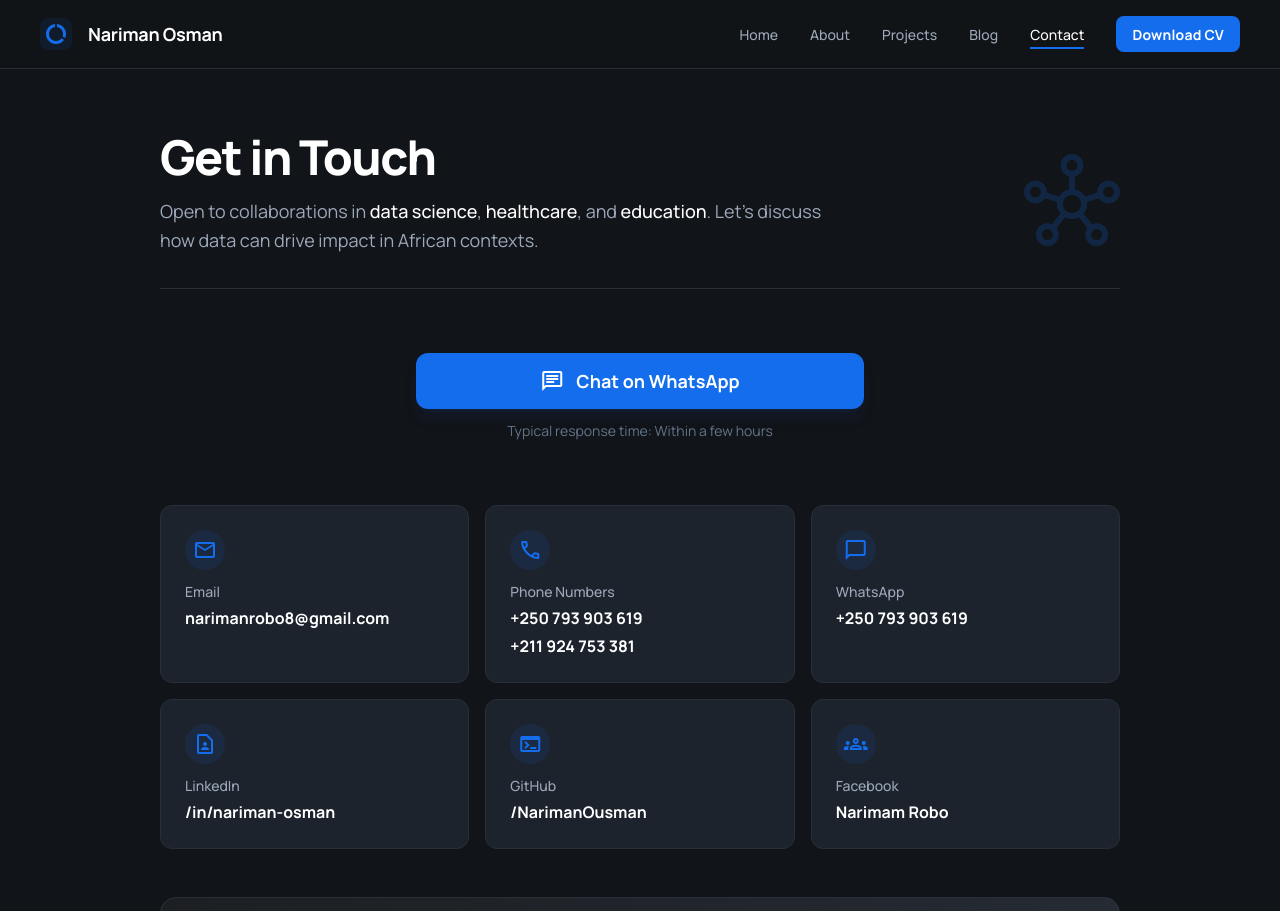
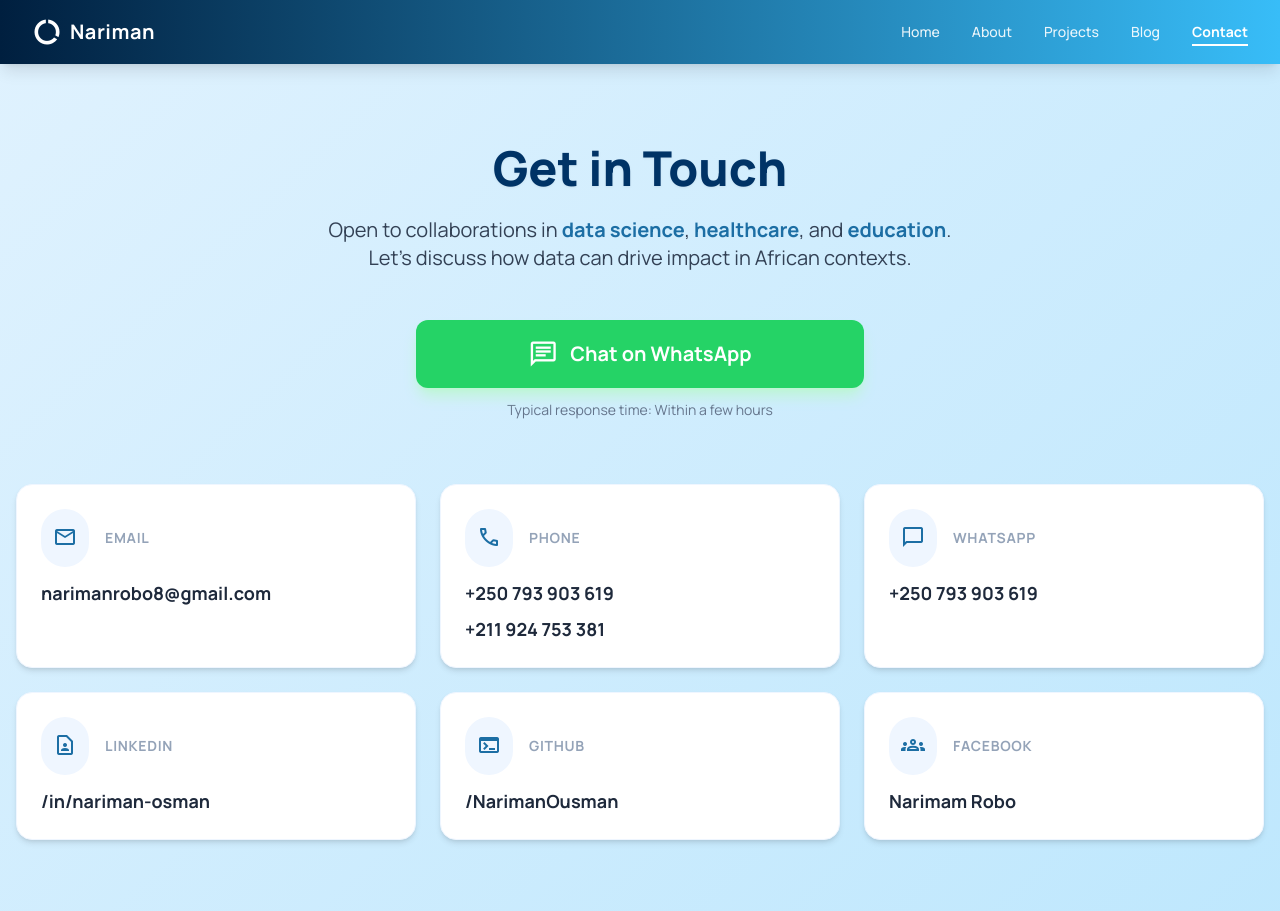
Before and after one commit to NarimanOusman/my_portfolio, a Django app: page /contact/ in a window 1280 px wide. Shown: the top 911 px of the page. Run offline with Django 5.2, Linux system fonts and the light colour scheme; some libraries are stand-ins or nearby versions; grey boxes are pictures that could not be loaded.

Commit message:
final commit

```diff
--- a/templates/contact.html
+++ b/templates/contact.html
@@ -1,48 +1,28 @@
 <!DOCTYPE html>
-
-<html class="dark" lang="en"><head>
+<html lang="en"><head>
 <meta charset="utf-8"/>
 <meta content="width=device-width, initial-scale=1.0" name="viewport"/>
 <title>Contact | Nariman Osman Portfolio</title>
-<!-- Google Fonts -->
 <link href="https://fonts.googleapis.com" rel="preconnect"/>
 <link crossorigin="" href="https://fonts.gstatic.com" rel="preconnect"/>
 <link href="https://fonts.googleapis.com/css2?family=Manrope:wght@400;500;700;800&amp;display=swap" rel="stylesheet"/>
-<!-- Material Symbols -->
 <link href="https://fonts.googleapis.com/css2?family=Material+Symbols+Outlined:wght,FILL@100..700,0..1&amp;display=swap" rel="stylesheet"/>
-<link href="https://fonts.googleapis.com/css2?family=Material+Symbols+Outlined:wght,FILL@100..700,0..1&amp;display=swap" rel="stylesheet"/>
-<!-- Tailwind CSS -->
 <script src="https://cdn.tailwindcss.com?plugins=forms,container-queries"></script>
-<!-- Theme Config -->
-<script id="tailwind-config">
+<script>
         tailwind.config = {
-            darkMode: "class",
             theme: {
                 extend: {
                     colors: {
-                        "primary": "#136dec",
-                        "background-light": "#f6f7f8",
-                        "background-dark": "#111418",
-                        "surface-dark": "#1c232d",
-                        "border-dark": "#282f39",
+                        primary: "#1C6EA4",
                     },
                     fontFamily: {
                         "display": ["Manrope", "sans-serif"]
-                    },
-                    borderRadius: {
-                        "DEFAULT": "0.25rem",
-                        "lg": "0.5rem",
-                        "xl": "0.75rem",
-                        "2xl": "1rem",
-                        "full": "9999px"
                     },
                 },
             },
         }
     </script>
-<style>
-        /* Smooth underline animation for nav links */
-        .nav-link {
+<style>.nav-link {
             position: relative;
         }
         .nav-link::after {
@@ -52,7 +32,7 @@
             height: 2px;
             bottom: -4px;
             left: 0;
-            background-color: #136dec;
+            background-color: white;
             transform: scaleX(0);
             transform-origin: bottom right;
             transition: transform 0.3s ease-out;
@@ -63,181 +43,153 @@
         }
         .nav-link.active::after {
             transform: scaleX(1);
-            background-color: #136dec;
-        }
-        .nav-link.active {
-            color: white;
-        }
-
-        /* Custom scrollbar for cleanliness */
-        ::-webkit-scrollbar {
+            background-color: white;
+        }::-webkit-scrollbar {
             width: 8px;
         }
         ::-webkit-scrollbar-track {
-            background: #111418;
+            background: #f0f9ff;
         }
         ::-webkit-scrollbar-thumb {
-            background: #282f39;
+            background: #1C6EA4;
             border-radius: 4px;
         }
         ::-webkit-scrollbar-thumb:hover {
-            background: #3b4554;
+            background: #0f172a;
         }
     </style>
 </head>
-<body class="bg-background-light dark:bg-background-dark text-slate-900 dark:text-white font-display overflow-x-hidden min-h-screen flex flex-col">
-<!-- Navigation -->
-<header class="sticky top-0 z-50 w-full border-b border-border-dark bg-[#111418]/90 backdrop-blur-md">
-<div class="px-4 md:px-10 py-4 flex items-center justify-between max-w-7xl mx-auto w-full">
-<div class="flex items-center gap-4 text-white">
-<div class="size-8 text-primary flex items-center justify-center rounded-lg bg-primary/10">
-<span class="material-symbols-outlined">data_usage</span>
+<body class="font-display min-h-screen flex flex-col bg-gradient-to-br from-[#e0f2fe] to-[#bae6fd] text-slate-800">
+<header class="sticky top-0 z-50 w-full shadow-lg bg-gradient-to-r from-[#001f3f] to-[#38bdf8]">
+<div class="max-w-7xl mx-auto px-4 sm:px-6 lg:px-8">
+<div class="flex justify-between items-center h-16">
+<div class="flex items-center gap-2 text-white">
+<span class="material-symbols-outlined text-3xl">data_usage</span>
+<h2 class="text-xl font-bold tracking-wide">Nariman</h2>
 </div>
-<h2 class="text-white text-lg font-bold leading-tight tracking-[-0.015em]">Nariman Osman</h2>
-</div>
-<!-- Desktop Nav -->
-<nav class="hidden md:flex flex-1 justify-end items-center gap-8">
-<div class="flex items-center gap-8">
-<a class="nav-link text-[#9da8b9] text-sm font-medium leading-normal hover:text-white transition-colors" href="#">Home</a>
-<a class="nav-link text-[#9da8b9] text-sm font-medium leading-normal hover:text-white transition-colors" href="#">About</a>
-<a class="nav-link text-[#9da8b9] text-sm font-medium leading-normal hover:text-white transition-colors" href="#">Projects</a>
-<a class="nav-link text-[#9da8b9] text-sm font-medium leading-normal hover:text-white transition-colors" href="#">Blog</a>
-<a class="nav-link active text-white text-sm font-medium leading-normal" href="#">Contact</a>
-</div>
-<button class="flex cursor-pointer items-center justify-center overflow-hidden rounded-lg h-9 px-4 bg-primary text-white text-sm font-bold leading-normal tracking-[0.015em] hover:bg-blue-600 transition-colors">
-<span class="truncate">Download CV</span>
-</button>
+<nav class="hidden md:flex gap-8 items-center text-white">
+<a class="nav-link text-sm font-medium opacity-90 hover:opacity-100 transition-opacity" href="#">Home</a>
+<a class="nav-link text-sm font-medium opacity-90 hover:opacity-100 transition-opacity" href="#">About</a>
+<a class="nav-link text-sm font-medium opacity-90 hover:opacity-100 transition-opacity" href="#">Projects</a>
+<a class="nav-link text-sm font-medium opacity-90 hover:opacity-100 transition-opacity" href="#">Blog</a>
+<a class="nav-link active text-sm font-bold" href="#">Contact</a>
 </nav>
-<!-- Mobile Menu Icon (Placeholder for responsive behavior) -->
-<div class="md:hidden text-white cursor-pointer">
-<span class="material-symbols-outlined">menu</span>
-</div>
-</div>
-</header>
-<!-- Main Content -->
-<main class="flex-grow flex flex-col items-center justify-start w-full px-4 md:px-10 py-10 md:py-16">
-<div class="layout-content-container flex flex-col max-w-[960px] w-full flex-1 gap-12">
-<!-- Hero Section -->
-<div class="flex flex-col md:flex-row justify-between items-start md:items-end gap-6 border-b border-border-dark pb-8">
-<div class="flex flex-col gap-4 max-w-2xl">
-<h1 class="text-white text-4xl md:text-5xl font-black leading-tight tracking-[-0.033em]">Get in Touch</h1>
-<p class="text-[#9da8b9] text-lg font-normal leading-relaxed">
-                        Open to collaborations in <span class="text-white font-medium">data science</span>, <span class="text-white font-medium">healthcare</span>, and <span class="text-white font-medium">education</span>.
-                        Let's discuss how data can drive impact in African contexts.
-                    </p>
-</div>
-<!-- Abstract decorative shape for visual interest -->
-<div class="hidden md:block opacity-20">
-<span class="material-symbols-outlined text-8xl text-primary" style="font-size: 96px;">hub</span>
-</div>
-</div>
-<!-- WhatsApp CTA -->
-<div class="flex flex-col items-center justify-center py-4">
-<a class="w-full max-w-md group" href="https://wa.me/250793903619" target="_blank">
-<button class="w-full cursor-pointer flex items-center justify-center rounded-xl h-14 px-6 bg-primary hover:bg-blue-600 text-white gap-3 text-lg font-bold shadow-lg shadow-blue-900/20 transition-all transform group-hover:-translate-y-1">
-<span class="material-symbols-outlined">chat</span>
-<span>Chat on WhatsApp</span>
-</button>
-</a>
-<p class="mt-3 text-[#64748b] text-sm">Typical response time: Within a few hours</p>
-</div>
-<!-- Contact Details Grid -->
-<div class="grid grid-cols-1 md:grid-cols-2 lg:grid-cols-3 gap-4">
-<!-- Email Card -->
-<a class="group flex flex-col gap-3 p-6 rounded-xl bg-surface-dark border border-border-dark hover:border-primary/50 hover:bg-[#1f2937] transition-all" href="mailto:narimanrobo8@gmail.com">
-<div class="size-10 rounded-full bg-primary/10 flex items-center justify-center text-primary group-hover:bg-primary group-hover:text-white transition-colors">
-<span class="material-symbols-outlined">mail</span>
-</div>
-<div>
-<p class="text-[#9da8b9] text-sm font-medium mb-1">Email</p>
-<p class="text-white font-semibold text-base break-all">narimanrobo8@gmail.com</p>
-</div>
-</a>
-<!-- Phone Card -->
-<div class="group flex flex-col gap-3 p-6 rounded-xl bg-surface-dark border border-border-dark hover:border-primary/50 hover:bg-[#1f2937] transition-all">
-<div class="size-10 rounded-full bg-primary/10 flex items-center justify-center text-primary group-hover:bg-primary group-hover:text-white transition-colors">
-<span class="material-symbols-outlined">call</span>
-</div>
-<div>
-<p class="text-[#9da8b9] text-sm font-medium mb-1">Phone Numbers</p>
-<div class="flex flex-col gap-1">
-<a class="text-white font-semibold text-base hover:text-primary transition-colors" href="tel:+250793903619">+250 793 903 619</a>
-<a class="text-white font-semibold text-base hover:text-primary transition-colors" href="tel:+211924753381">+211 924 753 381</a>
+<div class="md:hidden flex items-center text-white">
+<label class="cursor-pointer" for="menu-toggle">
+<span class="material-symbols-outlined text-3xl">menu</span>
+</label>
 </div>
 </div>
 </div>
-<!-- WhatsApp Card (Secondary) -->
-<a class="group flex flex-col gap-3 p-6 rounded-xl bg-surface-dark border border-border-dark hover:border-primary/50 hover:bg-[#1f2937] transition-all" href="https://wa.me/250793903619" target="_blank">
-<div class="size-10 rounded-full bg-primary/10 flex items-center justify-center text-primary group-hover:bg-primary group-hover:text-white transition-colors">
-<span class="material-symbols-outlined">chat_bubble</span>
+<input class="peer hidden" id="menu-toggle" type="checkbox"/>
+<div class="hidden peer-checked:flex flex-col absolute top-16 right-0 w-1/2 h-[50vh] bg-gradient-to-b from-[#001f3f] to-[#38bdf8] shadow-2xl rounded-bl-2xl p-6 z-40 transition-all origin-top-right">
+<a class="py-3 text-white border-b border-white/20 hover:pl-2 transition-all font-medium" href="/">Home</a>
+<a class="py-3 text-white border-b border-white/20 hover:pl-2 transition-all font-medium" href="/about">About</a>
+<a class="py-3 text-white border-b border-white/20 hover:pl-2 transition-all font-medium" href="/projects">Projects</a>
+<a class="py-3 text-white border-b border-white/20 hover:pl-2 transition-all font-medium" href="/blog">Blog</a>
+<a class="py-3 text-white font-bold hover:pl-2 transition-all" href="/contact">Contact</a>
 </div>
-<div>
-<p class="text-[#9da8b9] text-sm font-medium mb-1">WhatsApp</p>
-<p class="text-white font-semibold text-base">+250 793 903 619</p>
+</header>
+<main class="flex-grow w-full max-w-7xl mx-auto px-4 py-12 md:py-20 flex flex-col items-center">
+<div class="text-center max-w-3xl mx-auto mb-12">
+<h1 class="text-4xl md:text-5xl font-extrabold text-[#003366] mb-6 drop-shadow-sm">Get in Touch</h1>
+<p class="text-slate-700 text-lg md:text-xl leading-relaxed">
+                Open to collaborations in <span class="font-bold text-[#1C6EA4]">data science</span>, <span class="font-bold text-[#1C6EA4]">healthcare</span>, and <span class="font-bold text-[#1C6EA4]">education</span>.
+                <br class="hidden md:block"/>Let's discuss how data can drive impact in African contexts.
+            </p>
 </div>
+<div class="w-full max-w-md mb-16">
+<a class="group relative flex items-center justify-center w-full bg-[#25D366] hover:bg-[#1ebc51] text-white rounded-xl py-4 px-6 shadow-lg shadow-green-200 transition-all transform hover:-translate-y-1" href="https://wa.me/250793903619" target="_blank">
+<span class="material-symbols-outlined text-3xl mr-3">chat</span>
+<span class="text-xl font-bold">Chat on WhatsApp</span>
 </a>
-<!-- LinkedIn Card -->
-<a class="group flex flex-col gap-3 p-6 rounded-xl bg-surface-dark border border-border-dark hover:border-primary/50 hover:bg-[#1f2937] transition-all" href="https://linkedin.com/in/nariman-osman-b9a8783a3" target="_blank">
-<div class="size-10 rounded-full bg-primary/10 flex items-center justify-center text-primary group-hover:bg-primary group-hover:text-white transition-colors">
-<span class="material-symbols-outlined">contact_page</span>
+<p class="text-center text-slate-500 text-sm mt-3">Typical response time: Within a few hours</p>
 </div>
-<div>
-<p class="text-[#9da8b9] text-sm font-medium mb-1">LinkedIn</p>
-<p class="text-white font-semibold text-base">/in/nariman-osman</p>
+<div class="grid grid-cols-1 md:grid-cols-2 lg:grid-cols-3 gap-6 w-full">
+<a class="group bg-white p-6 rounded-2xl shadow-md hover:shadow-xl border border-blue-50 transition-all duration-300 transform hover:-translate-y-1" href="mailto:narimanrobo8@gmail.com">
+<div class="flex items-center gap-4 mb-3">
+<div class="p-3 rounded-full bg-blue-50 text-[#1C6EA4] group-hover:bg-[#1C6EA4] group-hover:text-white transition-colors">
+<span class="material-symbols-outlined text-2xl">mail</span>
 </div>
+<h3 class="font-bold text-slate-400 text-sm uppercase tracking-wider">Email</h3>
+</div>
+<p class="text-slate-800 font-bold text-lg break-all group-hover:text-[#1C6EA4] transition-colors">narimanrobo8@gmail.com</p>
 </a>
-<!-- GitHub Card -->
-<a class="group flex flex-col gap-3 p-6 rounded-xl bg-surface-dark border border-border-dark hover:border-primary/50 hover:bg-[#1f2937] transition-all" href="https://github.com/NarimanOusman/" target="_blank">
-<div class="size-10 rounded-full bg-primary/10 flex items-center justify-center text-primary group-hover:bg-primary group-hover:text-white transition-colors">
-<span class="material-symbols-outlined">terminal</span>
+<div class="bg-white p-6 rounded-2xl shadow-md hover:shadow-xl border border-blue-50 transition-all duration-300">
+<div class="flex items-center gap-4 mb-3">
+<div class="p-3 rounded-full bg-blue-50 text-[#1C6EA4]">
+<span class="material-symbols-outlined text-2xl">call</span>
 </div>
-<div>
-<p class="text-[#9da8b9] text-sm font-medium mb-1">GitHub</p>
-<p class="text-white font-semibold text-base">/NarimanOusman</p>
+<h3 class="font-bold text-slate-400 text-sm uppercase tracking-wider">Phone</h3>
 </div>
+<div class="flex flex-col gap-2">
+<a class="text-slate-800 font-bold text-lg hover:text-[#1C6EA4] transition-colors" href="tel:+250793903619">+250 793 903 619</a>
+<a class="text-slate-800 font-bold text-lg hover:text-[#1C6EA4] transition-colors" href="tel:+211924753381">+211 924 753 381</a>
+</div>
+</div>
+<a class="group bg-white p-6 rounded-2xl shadow-md hover:shadow-xl border border-blue-50 transition-all duration-300 transform hover:-translate-y-1" href="https://wa.me/250793903619" target="_blank">
+<div class="flex items-center gap-4 mb-3">
+<div class="p-3 rounded-full bg-blue-50 text-[#1C6EA4] group-hover:bg-[#1C6EA4] group-hover:text-white transition-colors">
+<span class="material-symbols-outlined text-2xl">chat_bubble</span>
+</div>
+<h3 class="font-bold text-slate-400 text-sm uppercase tracking-wider">WhatsApp</h3>
+</div>
+<p class="text-slate-800 font-bold text-lg group-hover:text-[#1C6EA4] transition-colors">+250 793 903 619</p>
 </a>
-<!-- Facebook Card -->
-<a class="group flex flex-col gap-3 p-6 rounded-xl bg-surface-dark border border-border-dark hover:border-primary/50 hover:bg-[#1f2937] transition-all" href="#" target="_blank">
-<div class="size-10 rounded-full bg-primary/10 flex items-center justify-center text-primary group-hover:bg-primary group-hover:text-white transition-colors">
-<span class="material-symbols-outlined">groups</span>
+<a class="group bg-white p-6 rounded-2xl shadow-md hover:shadow-xl border border-blue-50 transition-all duration-300 transform hover:-translate-y-1" href="https://linkedin.com/in/nariman-osman-b9a8783a3" target="_blank">
+<div class="flex items-center gap-4 mb-3">
+<div class="p-3 rounded-full bg-blue-50 text-[#1C6EA4] group-hover:bg-[#1C6EA4] group-hover:text-white transition-colors">
+<span class="material-symbols-outlined text-2xl">contact_page</span>
 </div>
-<div>
-<p class="text-[#9da8b9] text-sm font-medium mb-1">Facebook</p>
-<p class="text-white font-semibold text-base">Narimam Robo</p>
+<h3 class="font-bold text-slate-400 text-sm uppercase tracking-wider">LinkedIn</h3>
 </div>
+<p class="text-slate-800 font-bold text-lg group-hover:text-[#1C6EA4] transition-colors">/in/nariman-osman</p>
+</a>
+<a class="group bg-white p-6 rounded-2xl shadow-md hover:shadow-xl border border-blue-50 transition-all duration-300 transform hover:-translate-y-1" href="https://github.com/NarimanOusman/" target="_blank">
+<div class="flex items-center gap-4 mb-3">
+<div class="p-3 rounded-full bg-blue-50 text-[#1C6EA4] group-hover:bg-[#1C6EA4] group-hover:text-white transition-colors">
+<span class="material-symbols-outlined text-2xl">terminal</span>
+</div>
+<h3 class="font-bold text-slate-400 text-sm uppercase tracking-wider">GitHub</h3>
+</div>
+<p class="text-slate-800 font-bold text-lg group-hover:text-[#1C6EA4] transition-colors">/NarimanOusman</p>
+</a>
+<a class="group bg-white p-6 rounded-2xl shadow-md hover:shadow-xl border border-blue-50 transition-all duration-300 transform hover:-translate-y-1" href="#" target="_blank">
+<div class="flex items-center gap-4 mb-3">
+<div class="p-3 rounded-full bg-blue-50 text-[#1C6EA4] group-hover:bg-[#1C6EA4] group-hover:text-white transition-colors">
+<span class="material-symbols-outlined text-2xl">groups</span>
+</div>
+<h3 class="font-bold text-slate-400 text-sm uppercase tracking-wider">Facebook</h3>
+</div>
+<p class="text-slate-800 font-bold text-lg group-hover:text-[#1C6EA4] transition-colors">Narimam Robo</p>
 </a>
 </div>
-<!-- Location / Extra Context (Optional visual filler for data science theme) -->
-<div class="w-full h-48 rounded-2xl overflow-hidden relative border border-border-dark group">
-<div class="absolute inset-0 bg-gradient-to-r from-background-dark to-surface-dark z-10 opacity-80"></div>
-<div class="absolute inset-0 z-0 bg-[url('https://images.unsplash.com/photo-1551288049-bebda4e38f71?q=80&amp;w=2070&amp;auto=format&amp;fit=crop')] bg-cover bg-center grayscale opacity-40 group-hover:scale-105 transition-transform duration-700" data-alt="Abstract data network visualization showing connected nodes globally"></div>
-<div class="absolute inset-0 z-20 flex items-center justify-center flex-col gap-2 p-4 text-center">
-<span class="material-symbols-outlined text-primary text-4xl">public</span>
-<p class="text-white font-bold text-lg">Based in Africa, Impacting Globally</p>
-<p class="text-[#9da8b9] text-sm">Focusing on solutions for Rwanda, South Sudan, and beyond.</p>
+</main>
+<footer class="w-full bg-[#1C6EA4] text-white">
+<div class="max-w-7xl mx-auto px-4 py-12 flex flex-col items-center">
+<div class="flex gap-8 mb-8">
+<a class="p-2 rounded-full hover:bg-white/10 transition-colors" href="https://linkedin.com/in/nariman-osman-b9a8783a3" target="_blank">
+<span class="material-symbols-outlined text-3xl">contact_page</span>
+</a>
+<a class="p-2 rounded-full hover:bg-white/10 transition-colors" href="https://github.com/NarimanOusman/" target="_blank">
+<span class="material-symbols-outlined text-3xl">terminal</span>
+</a>
+<a class="p-2 rounded-full hover:bg-white/10 transition-colors" href="#" target="_blank">
+<span class="material-symbols-outlined text-3xl">groups</span>
+</a>
+</div>
+<div class="flex flex-wrap justify-center gap-8 text-sm font-medium opacity-90 mb-8">
+<a class="hover:underline" href="#">Home</a>
+<a class="hover:underline" href="#">About</a>
+<a class="hover:underline" href="#">Projects</a>
+<a class="hover:underline" href="#">Blog</a>
+<a class="hover:underline" href="#">Contact</a>
+</div>
+<div class="text-center text-sm text-blue-100 opacity-75">
+<p>© 2024 Nariman Osman. All rights reserved.</p>
+<p class="mt-2 text-xs">Empowering African Healthcare &amp; Education with Data Science</p>
 </div>
 </div>
-</div>
-</main>
-<!-- Footer -->
-<footer class="w-full bg-[#111418] border-t border-border-dark">
-<div class="flex flex-col gap-6 px-5 py-10 max-w-7xl mx-auto items-center text-center">
-<div class="flex flex-wrap justify-center gap-6">
-<a class="text-[#9da8b9] hover:text-white transition-colors" href="#">
-<span class="material-symbols-outlined text-2xl">contact_page</span>
-</a>
-<a class="text-[#9da8b9] hover:text-white transition-colors" href="#">
-<span class="material-symbols-outlined text-2xl">terminal</span>
-</a>
-<a class="text-[#9da8b9] hover:text-white transition-colors" href="#">
-<span class="material-symbols-outlined text-2xl">groups</span>
-</a>
-</div>
-<div class="flex flex-wrap items-center justify-center gap-6 text-sm">
-<a class="text-[#9da8b9] font-normal hover:text-white transition-colors" href="#">Privacy Policy</a>
-<a class="text-[#9da8b9] font-normal hover:text-white transition-colors" href="#">Terms of Service</a>
-</div>
-<p class="text-[#556070] text-sm font-normal leading-normal">© 2024 Nariman Osman. All rights reserved.</p>
-</div>
 </footer>
+
 </body></html>
--- a/templates/projects.html
+++ b/templates/projects.html
@@ -65,7 +65,7 @@
 </div>
 <nav class="hidden md:flex items-center gap-8">
 <a class="nav-link text-sm font-medium text-white transition-colors hover:text-white/90" href="/">Home</a>
-<a class="nav-link text-sm font-medium text-white transition-colors hover:text-white/90" href="/about">About</a>
+<a class="nav-link text-sm font-medium text-white transition-colors hover:text-white/90" href="#about">About</a>
 <a class="nav-link active text-sm font-bold text-white transition-colors" href="/projects">Projects</a>
 <a class="nav-link text-sm font-medium text-white transition-colors hover:text-white/90" href="/blog">Blog</a>
 <a class="nav-link text-sm font-medium text-white transition-colors hover:text-white/90" href="/contact">Contact</a>
```
Also changed, not shown: templates/blog.html (+8 -8 lines), templates/index.html (renamed from index.html, +5 -4 lines), db.sqlite3.
